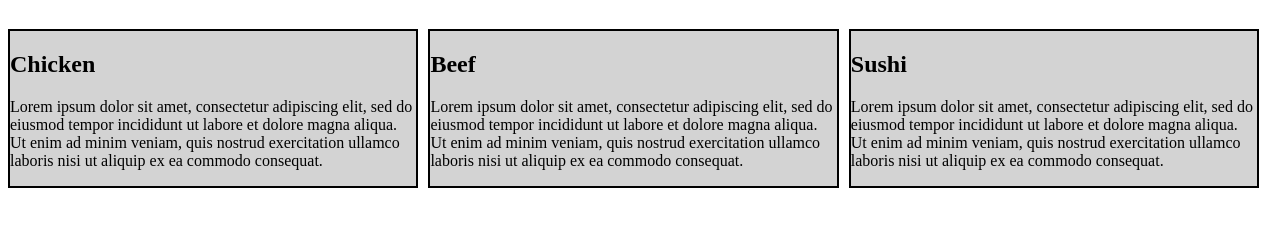
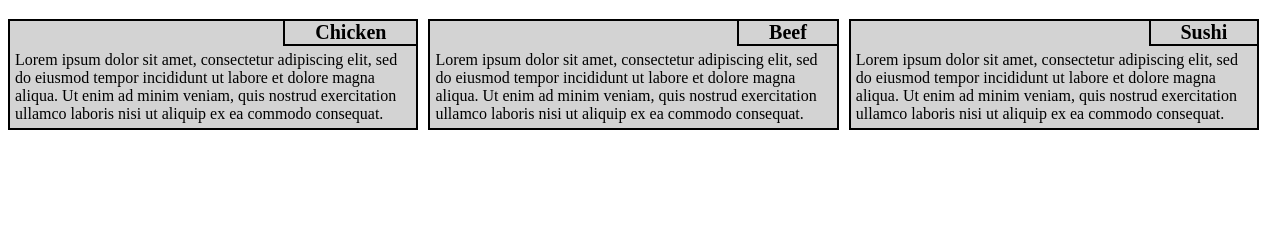
Before and after one commit to TimLoosen/HTMLCSSCourse, a plain HTML site: page module2_solution/index.html in a window 1280 px wide. Shown: the part 61-288 px from the top of the page. Drawn offline with Linux system fonts and the light colour scheme.

Commit message:
Added layout to recipe title and description to fit better in the section

```diff
--- a/module2_solution/css/module2.css
+++ b/module2_solution/css/module2.css
@@ -10,7 +10,25 @@
 	border: 2px solid black;
 	background-color: lightgray;
 	margin-inline: 5px;
-	margin-top: 10px;
+	margin-bottom: 10px;
+}
+
+.recipe-name {
+	border: 2px solid black;
+	float: right;
+	padding-inline: 30px;
+	margin-top: -2px;
+	margin-right: -2px;
+	margin-bottom: 5px;
+
+	font-size: 125%;
+	font-weight: bold;
+	text-align: center;
+}
+
+.recipe-description {
+	clear: right;
+	margin: 5px;
 }
 
 .col-sm-12 {
--- a/module2_solution/index.html
+++ b/module2_solution/index.html
@@ -10,8 +10,8 @@
     <div class="offset">
         <div class="col-sm-12 col-md-6 col-lg-4">
             <div class="recipe">
-                <h2>Chicken</h2>
-                <p>Lorem ipsum dolor sit amet, consectetur adipiscing elit, sed do eiusmod tempor incididunt ut labore
+                <p class="recipe-name">Chicken</p>
+                <p class="recipe-description">Lorem ipsum dolor sit amet, consectetur adipiscing elit, sed do eiusmod tempor incididunt ut labore
                     et dolore magna aliqua. Ut enim ad minim veniam, quis nostrud exercitation ullamco laboris nisi ut
                     aliquip ex ea commodo consequat.
                 </p>
@@ -19,8 +19,8 @@
         </div>
         <div class="col-sm-12 col-md-6 col-lg-4">
             <div class="recipe">
-                <h2>Beef</h2>
-                <p>Lorem ipsum dolor sit amet, consectetur adipiscing elit, sed do eiusmod tempor incididunt ut labore
+                <p class="recipe-name">Beef</p>
+                <p class="recipe-description">Lorem ipsum dolor sit amet, consectetur adipiscing elit, sed do eiusmod tempor incididunt ut labore
                     et dolore magna aliqua. Ut enim ad minim veniam, quis nostrud exercitation ullamco laboris nisi ut
                     aliquip ex ea commodo consequat.
                 </p>
@@ -28,8 +28,8 @@
         </div>
         <div class="col-sm-12 col-md-12 col-lg-4">
             <div class="recipe">
-                <h2>Sushi</h2>
-                <p>Lorem ipsum dolor sit amet, consectetur adipiscing elit, sed do eiusmod tempor incididunt ut labore
+                <p class="recipe-name">Sushi</p>
+                <p class="recipe-description">Lorem ipsum dolor sit amet, consectetur adipiscing elit, sed do eiusmod tempor incididunt ut labore
                     et dolore magna aliqua. Ut enim ad minim veniam, quis nostrud exercitation ullamco laboris nisi ut
                     aliquip ex ea commodo consequat.
                 </p>
```
